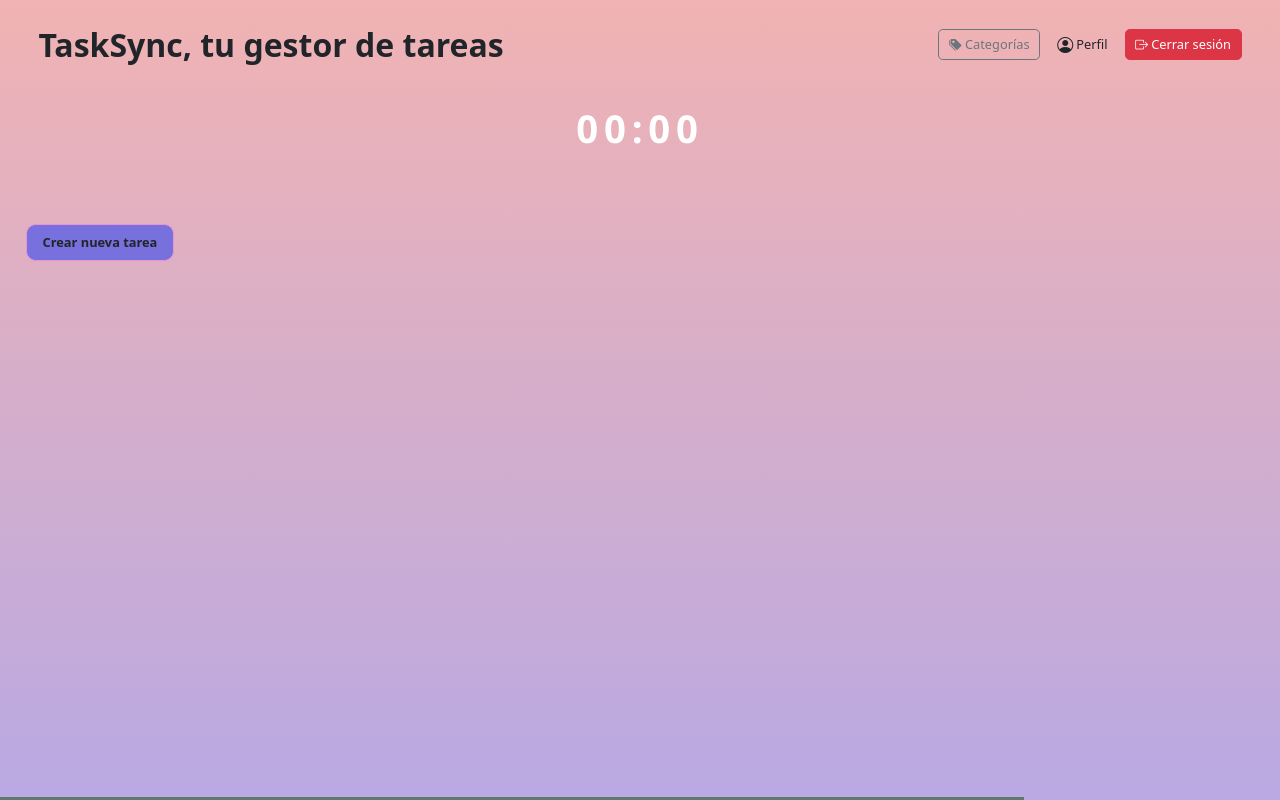
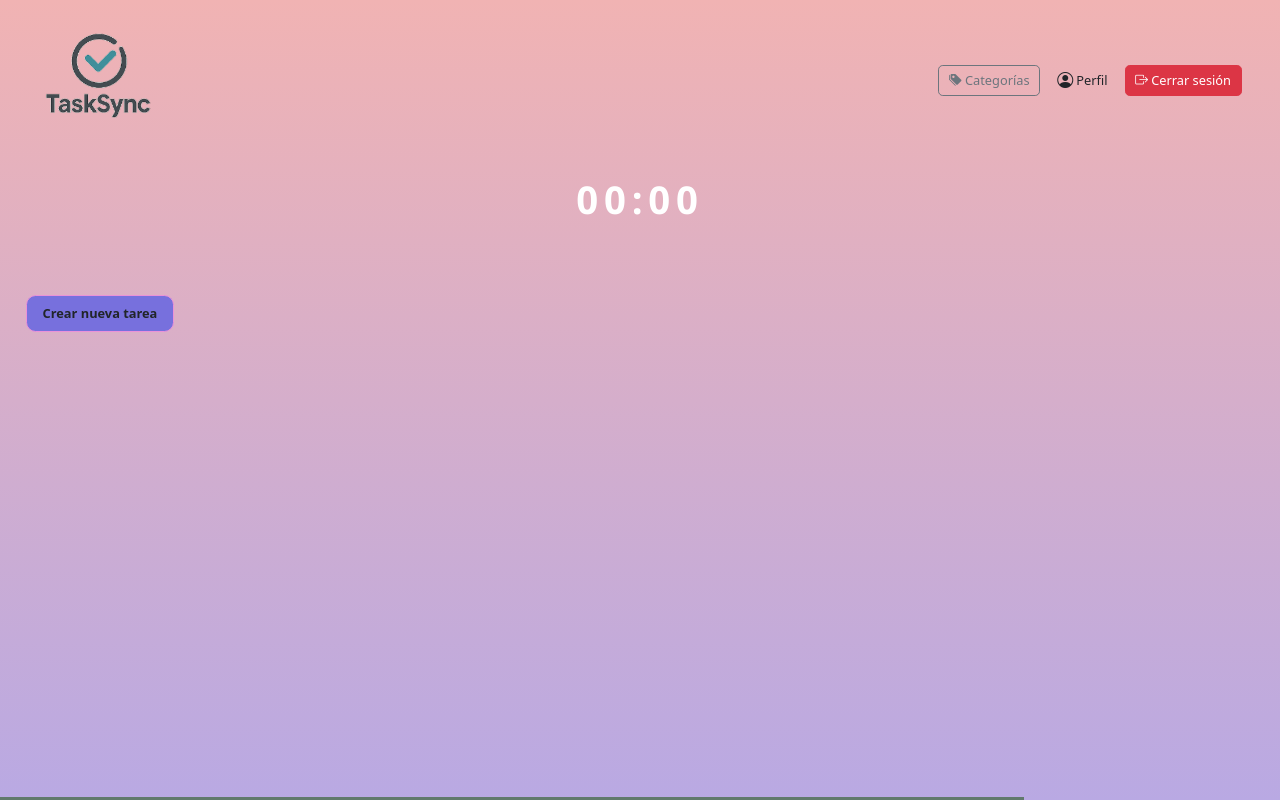
Before and after one commit to teresarey8/mi-tfg, a plain HTML site: page frontend/tareas.html in a window 1280 px wide. Drawn offline with nearby package versions, Linux system fonts and the light colour scheme; no server answers.

Commit message:
Logo y favicon

```diff
--- a/frontend/tareas.html
+++ b/frontend/tareas.html
@@ -3,7 +3,8 @@
 <head>
   <meta charset="UTF-8" />
   <meta name="viewport" content="width=device-width, initial-scale=1" />
-  <title>Gestor Pomodoro</title>
+  <link rel="icon" type="image/png" href="./img/logo.png">
+  <title>TaskSync</title>
   <link rel="stylesheet" href="css/style2.css" />
   <link rel="stylesheet" href="https://cdn.jsdelivr.net/npm/bootstrap@5.3.0/dist/css/bootstrap.min.css" />
   <link rel="stylesheet" href="https://cdn.jsdelivr.net/npm/bootstrap-icons@1.11.1/font/bootstrap-icons.css" />
@@ -12,7 +13,9 @@
 <body class="bg-light">
 <div class="mi-contenedor py-4">
   <header class="d-flex justify-content-between align-items-center mb-4 px-3 py-2">
-    <h1 class="fw-bold m-0 text-dark" id="btnTitulo">TaskSync, tu gestor de tareas</h1>
+    <div class="text-center mb-3">
+      <img src="./img/logo.png" alt="TaskSync Logo" style="max-width: 150px; height: auto;">
+    </div>
 
     <div class="d-flex gap-2 align-items-center">
       <a href="categorias.html" class="btn btn-outline-secondary d-flex align-items-center gap-1">
```
Also changed, not shown: frontend/categorias.html (+2 -1 lines), frontend/index.html (+4 -2 lines), frontend/perfil.html (+2 -1 lines), frontend/img/logo.png (added).
